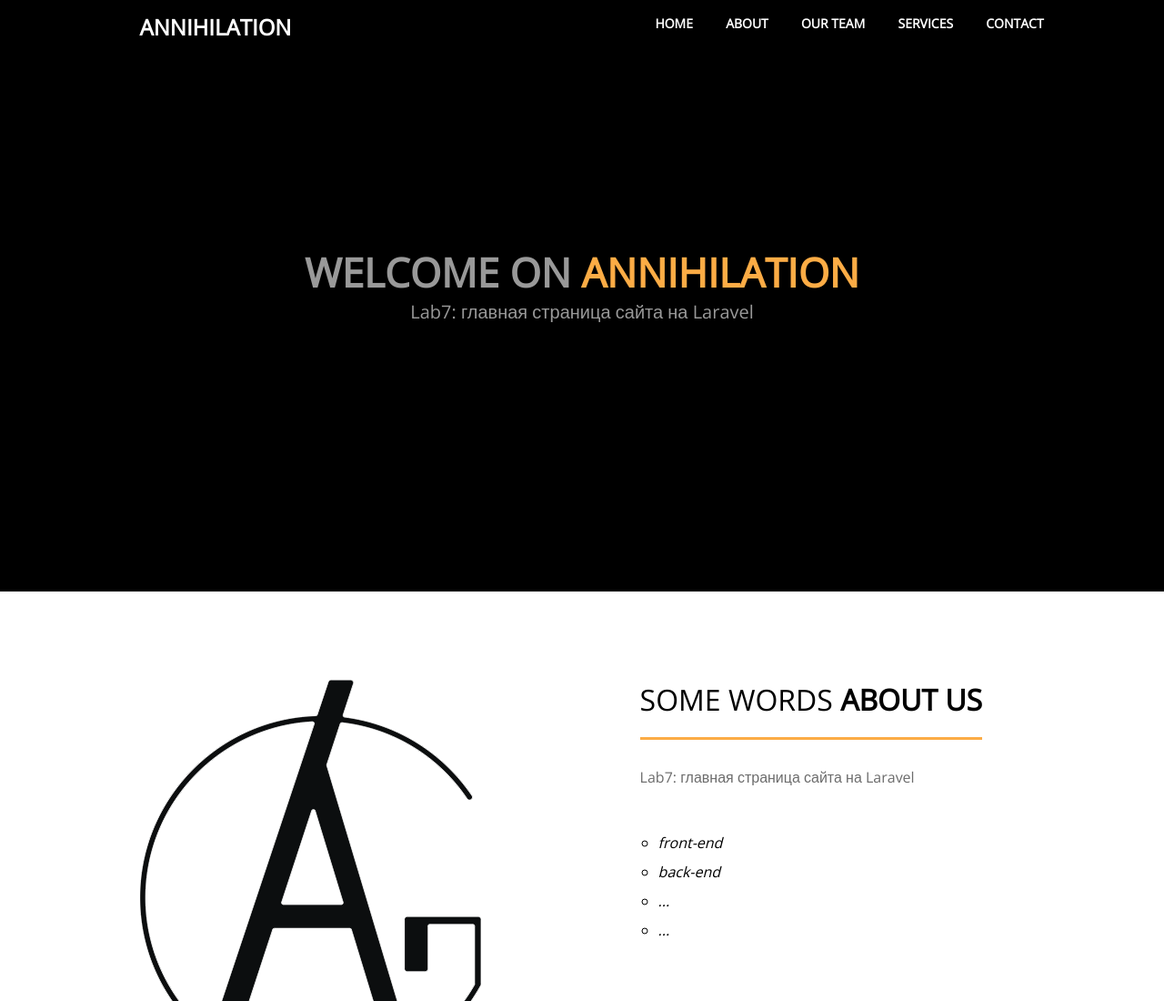
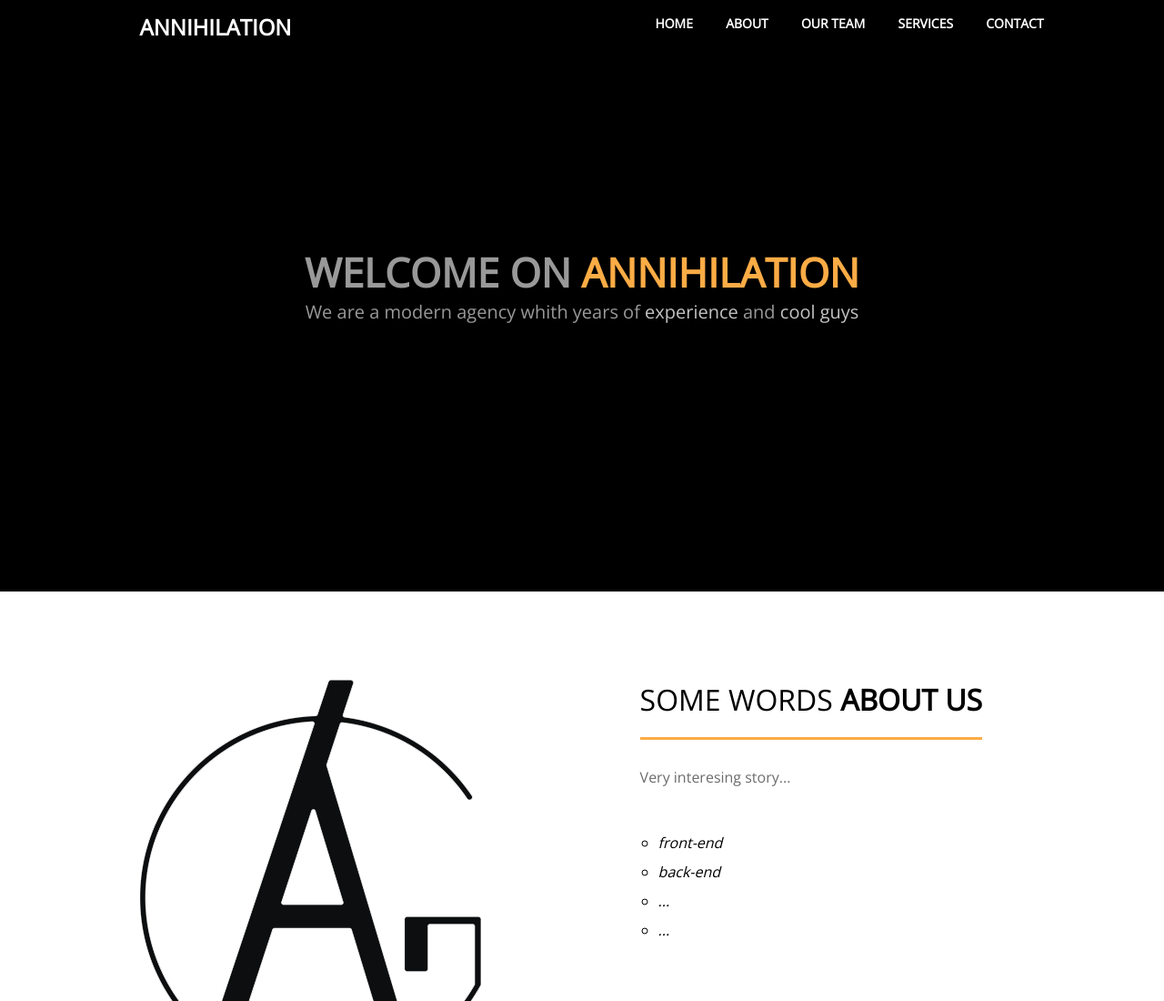
Before and after one commit to Atukholko/atukholko.github.io, a plain HTML site: page index.html in a window 1280 px wide. Shown: the top 1100 px of the page at 91% size. Drawn offline with nearby package versions, Linux system fonts and the light colour scheme.

Commit message:
Update index.html

```diff
--- a/index.html
+++ b/index.html
@@ -23,8 +23,8 @@
     <main>
         <div class="main_welcome" id="first">
             <h1>WELCOME ON <span class="mycompany">ANNIHILATION</span></h1>
-            <!--<p>We are a modern agency whith years of <span class="white">experience</span> and <span class="white">cool guys</span></p>-->
-	    <p>Lab7: главная страница сайта на Laravel</p>
+            <p>We are a modern agency whith years of <span class="white">experience</span> and <span class="white">cool guys</span></p>
+
         </div>
         <div class="wrapper">
             <div class="main_about" id="second">
@@ -33,7 +33,7 @@
                 </div>
                 <div class="about_right">
                     <h1><span >SOME WORDS </span>ABOUT US</h1>
-                    <p>Lab7: главная страница сайта на Laravel</p>
+                    <p>Very interesing story...</p>
                     <ul>
                         <li>front-end</li>
                         <li>back-end</li>
```
